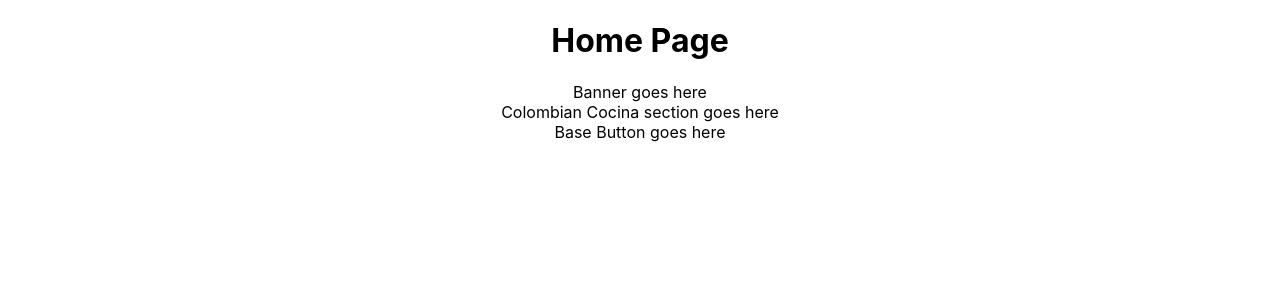
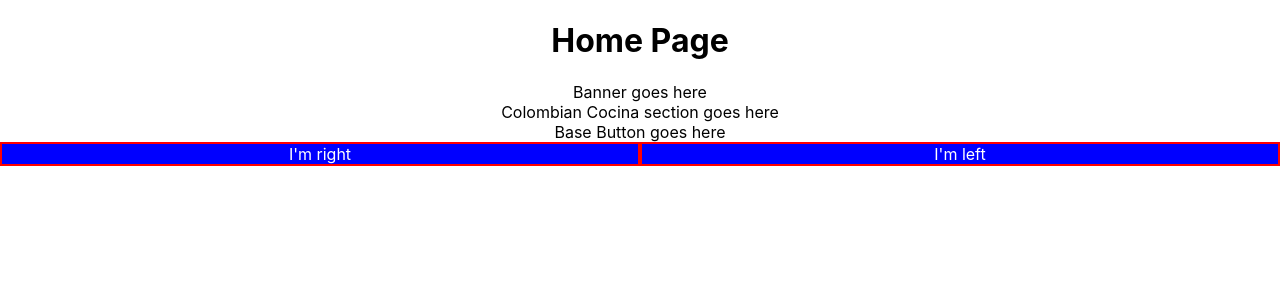
Before and after one commit to IanValdovinos/rositas-treats, a React (Create React App) app: page /kitchen in a window 1280 px wide. Shown: the top 300 px of the page. Built offline with nearby package versions, Linux system fonts and the light colour scheme.

Commit message:
Add All You Can Eat structure code

```diff
--- /dev/null
+++ b/src/components/Kitchen/allYouCanEat/allYouCanEat.module.css
@@ -0,0 +1,11 @@
+.allYouCanEatSection {
+    background-color: blue;
+    color: white;
+
+    display: grid;
+    grid-template-columns: repeat(2, 1fr);
+}
+
+.allYouCanEatSubsection {
+    border: 2px solid red;
+}
--- /dev/null
+++ b/src/components/Kitchen/allYouCanEat/index.js
@@ -0,0 +1,22 @@
+import React from 'react';
+
+// Import styles
+import styles from './allYouCanEat.module.css'
+
+function AllYouCanEat() {
+    return (
+        <div className={styles.allYouCanEatSection}>
+            {/* Left Section */}
+            <div className={styles.allYouCanEatSubsection}>
+                I'm right
+            </div>
+
+            {/* Right Section */}
+            <div className={styles.allYouCanEatSubsection}>
+                I'm left
+            </div>
+        </div>
+    );
+}
+
+export default AllYouCanEat
--- a/src/pages/kitchen/home.js
+++ b/src/pages/kitchen/home.js
@@ -6,6 +6,7 @@ import styles from './home.module.css';
 // Import components
 import KitchenBanner from '../../components/Kitchen/banner';
 import ColombianCocina from '../../components/Kitchen/colombianCocina';
+import AllYouCanEat from '../../components/Kitchen/allYouCanEat';
 
 function CocinaHome() {
     return (
@@ -30,6 +31,7 @@ function CocinaHome() {
             {/* ############################################# */}
             {/* ########## All You Can Eat Section ########## */}
             {/* ############################################# */}
+            <AllYouCanEat />
 
 
             {/* ########################################### */}
```
